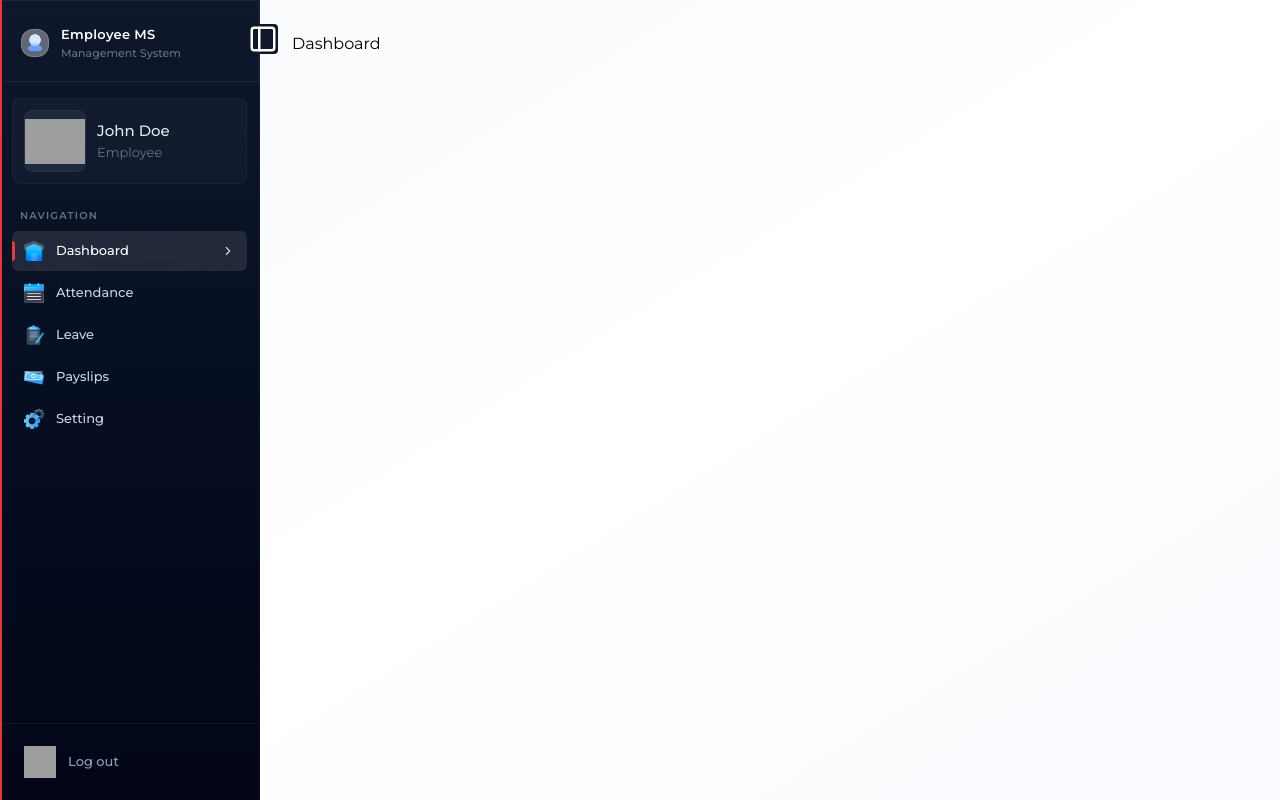
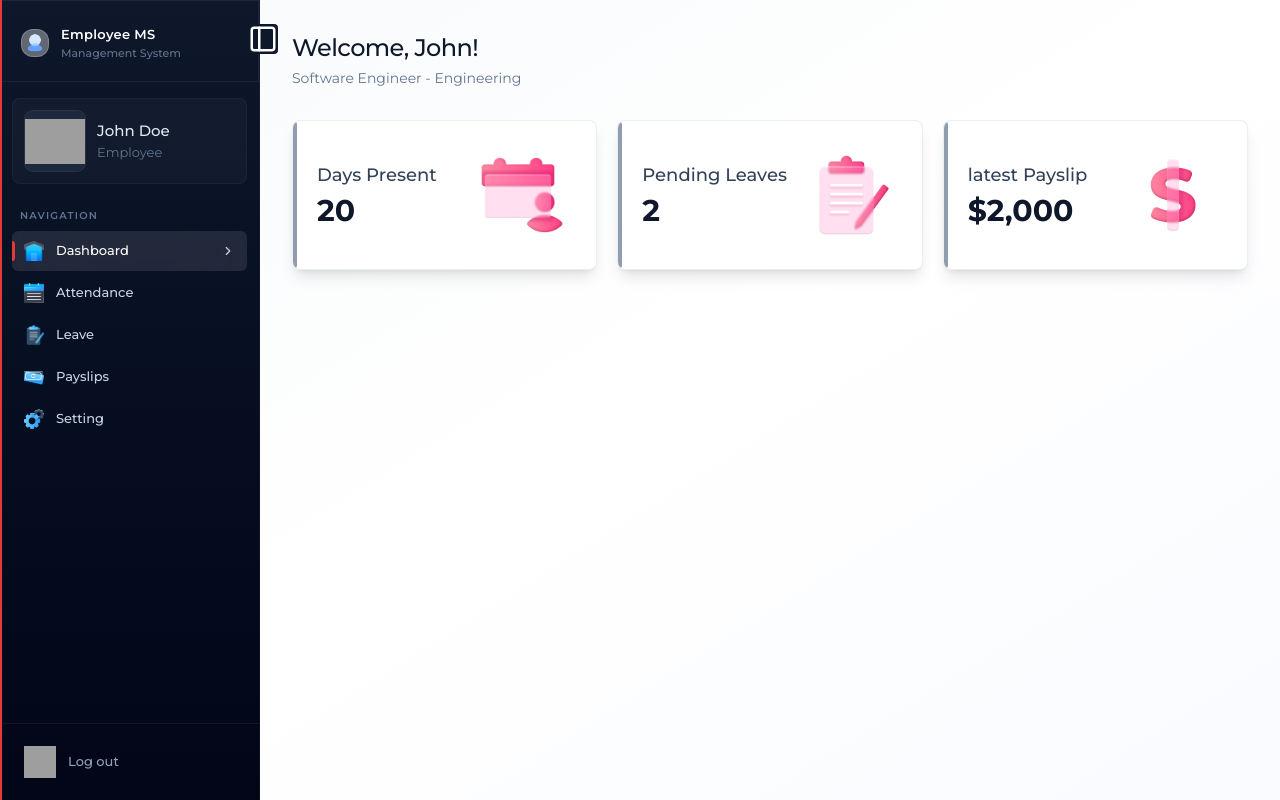
Before and after one commit to KAMRAN16-byte/employee-management-system-Fullstack, a React (Vite) app in the folder client/: page /dashboard in a window 1280 px wide. Built offline with nearby package versions, Linux system fonts and the light colour scheme; grey boxes are pictures that could not be loaded.

Commit message:
Dashboard Update - EmployeeDashboard.jsx Added

```diff
--- /dev/null
+++ b/client/src/assets/components/EmployeeDashboard.jsx
@@ -0,0 +1,64 @@
+import React from 'react'
+import {assets} from "../assets.jsx";
+
+const EmployeeDashboard = ({data}) => {
+    const emp = data.employee;
+
+    const cards = [
+        {
+            icon:assets.EmployeeAttendanceIcon,
+            value: data.currentMonthAttendance,
+            title: "Days Present",
+            subtitle: "This month",
+        },
+        {
+            icon: assets.EmployeeLeaveIcon,
+            value: data.pendingLeaves,
+            title: "Pending Leaves",
+            subtitle: "Awaiting approval",
+        },
+        {
+            icon: assets.EmployeePayslipsIcon,
+            value: data.latestPayslip ? `$${data.latestPayslip.netSalary?.toLocaleString()}` : "N/A",
+            title: "latest Payslip",
+            subtitle: "Most recent payout",
+        },
+    ]
+    return (
+        <div className={'animate-fade-in'}>
+            <div className={'page-header'}>
+                <h1 className={'page-title'}>
+                        Welcome, {emp?.firstName}!
+                </h1>
+                <p className={'page-subtitle'}>
+                    {emp?.position} - {emp?.department}
+                </p>
+            </div>
+            <div className={'grid grid-cols-1 gap-4 sm:grid-cols-2 lg:grid-cols-3 sm:gap-5 mb-8'}>
+                {cards.map((card, index) => (
+                    <div key={index} className={'card card-hover p-5 sm:p-6 relative overflow-hidden group flex items-center justify-between '}>
+                        <div>
+                            <div className="absolute left-0 top-0 bottom-0 w-1 rounded-r-full overflow-hidden">
+                                <div className="absolute inset-0 bg-slate-500/70 transition-opacity duration-500 group-hover:opacity-0" />
+
+                                <div className="absolute inset-0 bg-linear-to-b from-[#ef2b16] via-slate-900 to-[#0f3d5b] opacity-0 transition-opacity duration-500 group-hover:opacity-100" />
+                            </div>
+                            <p className={'text-sm font-medium md:text-lg text-slate-700'}>
+                                {card.title}
+                            </p>
+                            <p className={'text-2xl font-bold md:text-3xl text-slate-900 mt-1'}>
+                                {card.value}
+                            </p>
+                        </div>
+                        <div>
+                            <img src={card.icon} alt={card.subtitle} className={'w-25 h-25 lg:h-25 lg:w-25'} />
+                        </div>
+                    </div>
+                    )
+                )}
+            </div>
+        </div>
+    );
+};
+
+export default EmployeeDashboard;
--- a/client/src/assets/pages/Dashboard.jsx
+++ b/client/src/assets/pages/Dashboard.jsx
@@ -1,10 +1,41 @@
+import {assets, dummyAdminDashboardData, dummyEmployeeDashboardData} from "../assets.jsx";
+import {useEffect, useState} from "react";
+import Loading from "../components/Loading.jsx";
+import EmployeeDashboard from "../components/EmployeeDashboard.jsx";
 
 const Dashboard = () => {
-  return (
-    <div>
-      Dashboard
-    </div>
-  )
+    const [data,setData] = useState(null);
+    const [loading, setLoading] = useState(true);
+    useEffect(() => {
+        // eslint-disable-next-line react-hooks/set-state-in-effect
+        setData(dummyEmployeeDashboardData)
+        setLoading(true)
+        setTimeout(()=>{
+            setLoading(false);
+        },3000)
+    }, []);
+
+    if(loading) return (<Loading />);
+    if(data.role === "ADMIN") return (
+        <div className={'flex-1 flex flex-col h-full'}>
+            <div className={'p-4 mb-5 flex-1 border'}>
+                <h2 className={'text-2xl font-semibold text-slate-900 '}>
+                    Dashboard
+                </h2>
+                <p>
+                    Manage your system
+                </p>
+                <p>Hello Admin!</p>
+            </div>
+        </div>
+
+    )
+    else return (
+        <div className={'flex-1 flex flex-col h-full sm:ml-10 lg:ml-0'}>
+            <EmployeeDashboard data={data} />
+        </div>
+
+    )
 }
 
 export default Dashboard
```
